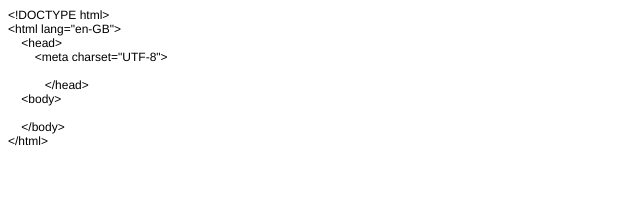
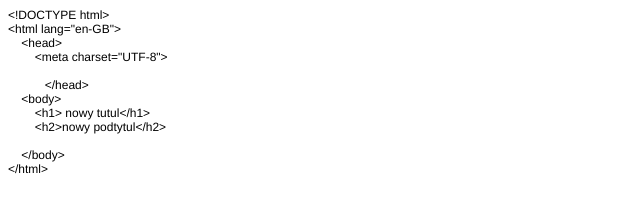
Before and after one commit to wyrwat/nauka_gita, a plain HTML site: page index.html in a window 1280 px wide. Shown: the whole page, without its empty margins (0-640 px from the left). Drawn offline with Linux system fonts and the light colour scheme.

Commit message:
Add headings

```diff
--- a/index.html
+++ b/index.html
@@ -8,8 +8,9 @@
   <meta name="CocoaVersion" content="1671.2">
   <style type="text/css">
     p.p1 {margin: 0.0px 0.0px 0.0px 0.0px; line-height: 14.0px; font: 12.0px Helvetica; color: #000000; -webkit-text-stroke: #000000}
-    p.p2 {margin: 0.0px 0.0px 0.0px 0.0px; line-height: 14.0px; font: 12.0px Helvetica; color: #000000; -webkit-text-stroke: #000000; min-height: 14.0px}
+    p.p2 {margin: 0.0px 0.0px 0.0px 0.0px; line-height: 14.0px; font: 12.0px Helvetica; color: #000000; -webkit-text-stroke: #000000; min-height: 12.0px}
     span.s1 {font-kerning: none}
+    span.Apple-tab-span {white-space:pre}
   </style>
 </head>
 <body>
@@ -20,7 +21,10 @@
 <p class="p2"><span class="s1"><span class="Apple-converted-space">        </span></span></p>
 <p class="p1"><span class="s1"><span class="Apple-converted-space">           </span>&lt;/head&gt;</span></p>
 <p class="p1"><span class="s1"><span class="Apple-converted-space">    </span>&lt;body&gt;</span></p>
-<p class="p2"><span class="s1"></span><br></p>
+<p class="p1"><span class="s1"><span class="Apple-tab-span">	</span>&lt;h1&gt; nowy tutul&lt;/h1&gt;</span></p>
+<p class="p1"><span class="s1"><span class="Apple-tab-span">	</span>&lt;h2&gt;nowy podtytul&lt;/h2&gt;</span></p>
+<p class="p1"><span class="s1"><br>
+</span></p>
 <p class="p1"><span class="s1"><span class="Apple-converted-space">    </span>&lt;/body&gt;</span></p>
 <p class="p1"><span class="s1">&lt;/html&gt;</span></p>
 </body>
```
